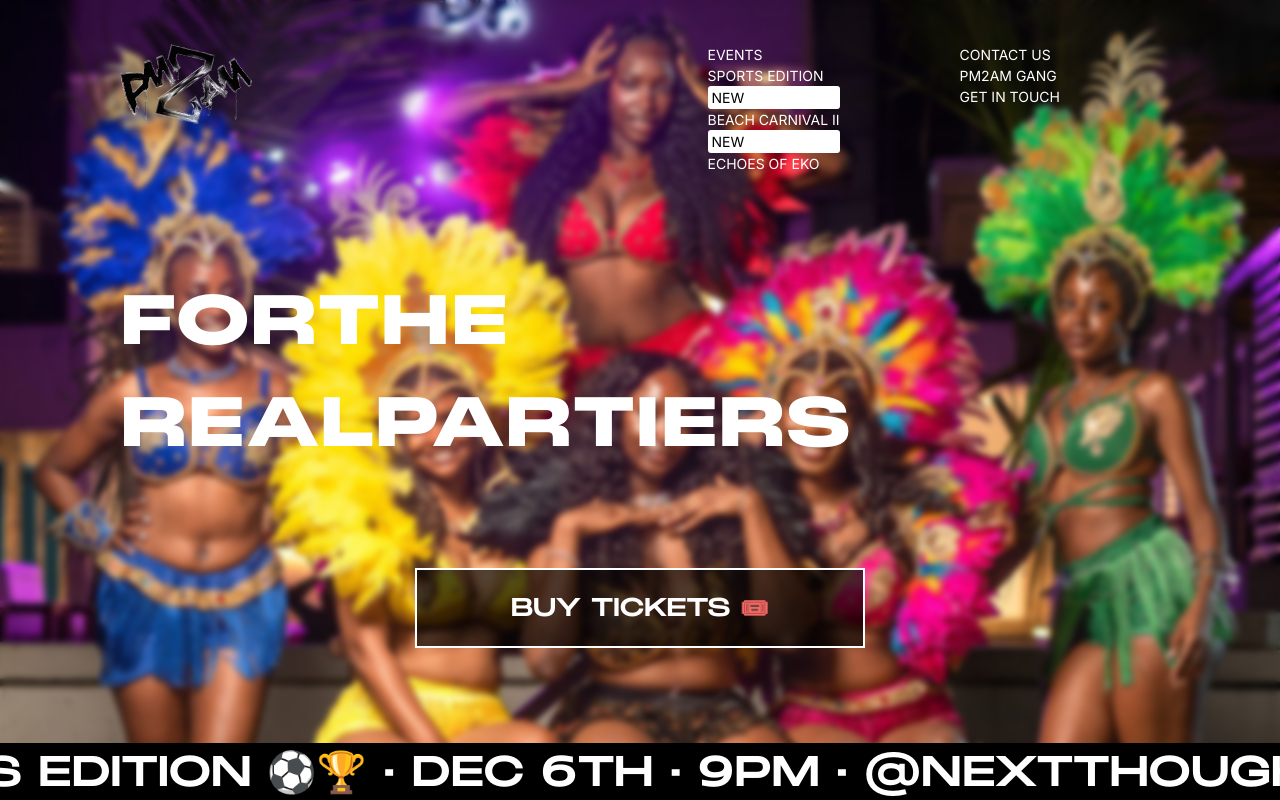
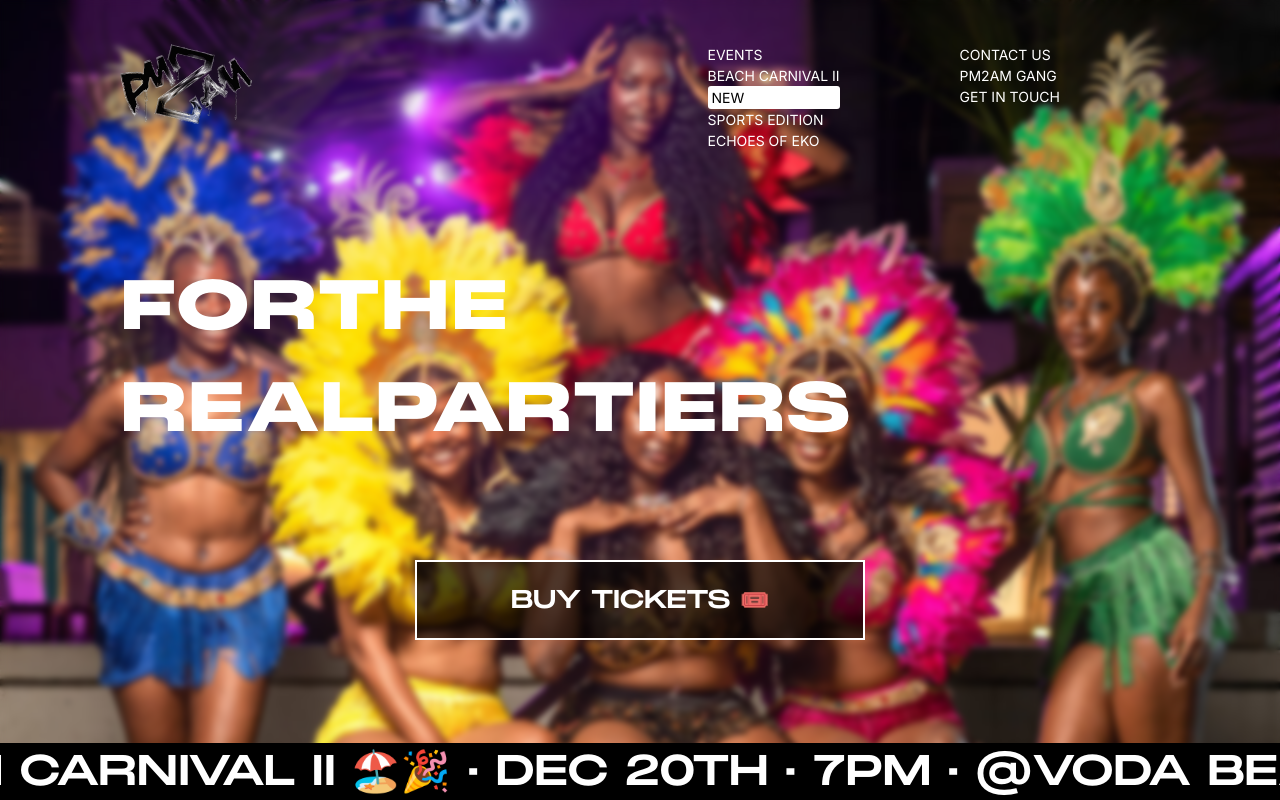
Before and after one commit to chani24/pm2am, a Next.js app: page / in a window 1280 px wide. Shown: the top 800 px of the page. Built offline with nearby package versions, Linux system fonts and the light colour scheme; a web font is replaced by a local one.

Commit message:
beach carnival ii

```diff
--- a/src/app/page.tsx
+++ b/src/app/page.tsx
@@ -84,12 +84,12 @@ export default function Home() {
             >
               <div ref={slider} className="marquee">
                 <p ref={firstText}>
-                  PM2AM PRESENTS SPORTS EDITION ⚽️🏆 · DEC 6TH · 9PM ·
-                  @NEXTTHOUGHT STUDIOS
+                  PM2AM PRESENTS BEACH CARNIVAL II 🏖️🎉 · DEC 20TH · 7PM · @VODA
+                  BEACH CLUB
                 </p>
                 <p ref={secondText}>
-                  PM2AM PRESENTS SPORTS EDITION ⚽️🏆 · DEC 6TH · 9PM ·
-                  @NEXTTHOUGHT STUDIOS
+                  PM2AM PRESENTS BEACH CARNIVAL II 🏖️🎉 · DEC 20TH · 7PM · @VODA
+                  BEACH CLUB
                 </p>
               </div>
             </div>
@@ -99,8 +99,8 @@ export default function Home() {
           <div>
             <h2>NEXT UP</h2>
             <h2>
-              <a href="https://pv.rsvp/pm2am-sports-edition" target="_blank">
-                SPORTS FESTIVAL ⚽️🏆
+              <a href="https://pv.rsvp/the-beach-carnival-ii" target="_blank">
+                BEACH CARNIVAL II 🏖️
               </a>
             </h2>
           </div>
@@ -116,7 +116,7 @@ export default function Home() {
           onClose={() => setIsModalOpen(false)}
           description="EVENTS 🎟️"
         />
-      </div>{" "}
+      </div>
     </>
   );
 }
--- a/src/components/gallery/gallery.tsx
+++ b/src/components/gallery/gallery.tsx
@@ -5,18 +5,18 @@ import Image from "next/image";
 
 const gallery = [
   {
-    image: "sports-ii.jpeg", //"social-nights.png", //"2-girls.jpg",
+    image: "2-girls.jpg",
     span: "1",
-    eventImage: "sports-ii.jpeg",
-    venue: "NEXT THOUGHT STUDIOS",
+    eventImage: "carnival-ii.png",
+    venue: "VODA BEACH CLUB",
     location: "LAGOS",
-    buttonLink: "https://pv.rsvp/pm2am-sports-edition",
+    buttonLink: "https://pv.rsvp/the-beach-carnival-ii",
     buttonText: "BUY TICKETS",
   },
   {
     image: "day-shift-party.jpeg",
     span: "2",
-    eventImage: "carnival.png",
+    eventImage: "carnival-ii.png",
     venue: "VODA BEACH CLUB",
     location: "LAGOS",
     buttonLink: "https://pv.rsvp/the-beach-carnival-ii",
--- a/src/components/nav/nav.tsx
+++ b/src/components/nav/nav.tsx
@@ -50,15 +50,6 @@ export default function Nav(props: { fixed?: boolean }) {
               <div className="font-semibold flex flex-col gap-1">
                 <div className="flex gap-2 items-center">
                   <a
-                    href="https://pv.rsvp/pm2am-sports-edition"
-                    target="_blank"
-                  >
-                    SPORTS EDITION
-                  </a>
-                  <div className="new">NEW</div>
-                </div>{" "}
-                <div className="flex gap-2 items-center">
-                  <a
                     href="https://pv.rsvp/the-beach-carnival-ii"
                     target="_blank"
                   >
@@ -66,6 +57,7 @@ export default function Nav(props: { fixed?: boolean }) {
                   </a>
                   <div className="new">NEW</div>
                 </div>
+                <p>SPORTS EDITION</p>
                 <p>ECHOES OF EKO</p>
               </div>
             </div>
@@ -111,18 +103,14 @@ export default function Nav(props: { fixed?: boolean }) {
         <div className="text-center">
           <p className="mb-5 text-2xl font-black">EVENTS</p>
           <div className="font-sm font-semibold flex flex-col gap-2 items-center">
-            <div className="flex gap-2 items-center justify-center">
-              <a href="https://pv.rsvp/pm2am-sports-edition" target="_blank">
-                SPORTS EDITION
-              </a>
-              <div className="new">NEW</div>
-            </div>
+
             <div className="flex gap-2 items-center justify-center">
               <a href="https://pv.rsvp/the-beach-carnival-ii" target="_blank">
                 BEACH CARNIVAL II
               </a>
               <div className="new">NEW</div>
             </div>
+            <p className="text-[#C2C2C2]">SPORTS EDITION</p>
             <p className="text-[#C2C2C2]">ECHOES OF EKO</p>
           </div>
         </div>
--- a/src/components/ticketsModal/TicketsModal.tsx
+++ b/src/components/ticketsModal/TicketsModal.tsx
@@ -12,10 +12,10 @@ type ModalFormProps = {
 };
 
 const events = [
-  {
-    name: "SPORTS EDITION ⚽",
-    url: "https://pv.rsvp/pm2am-sports-edition",
-  },
+  // {
+  //   name: "SPORTS EDITION ⚽",
+  //   url: "https://pv.rsvp/pm2am-sports-edition",
+  // },
   {
     name: "BEACH CARNIVAL II 🌴",
     url: "https://pv.rsvp/the-beach-carnival-ii",
```
Also changed, not shown: 1 other file (tests, documents, lock files or other folders).
